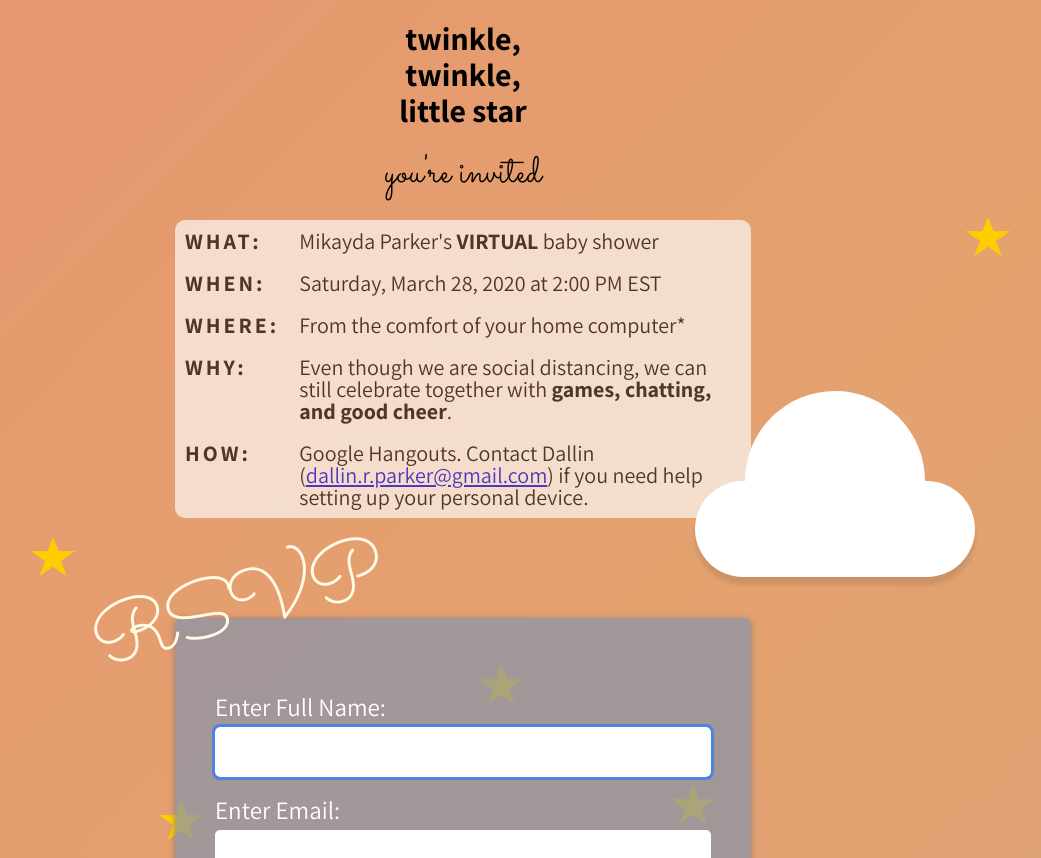
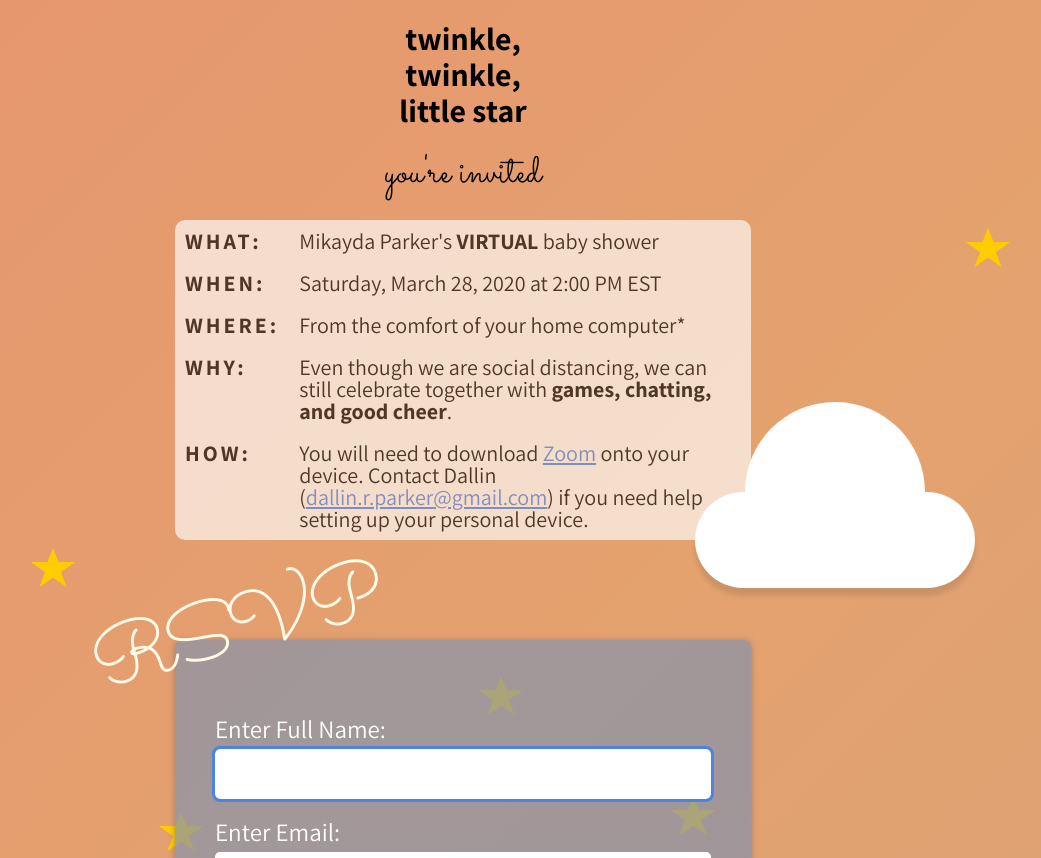
Before and after one commit to dallin-r-parker/babyshower-fe, a React (Create React App) app: page / in a window 1280 px wide. Shown: the top 858 px of the page, without its empty margins (177-1218 px from the left). Built offline with nearby package versions, Linux system fonts and the light colour scheme; no server answers.

Commit message:
change to zoom; change anchor tag color

```diff
--- a/src/components/Heading/index.tsx
+++ b/src/components/Heading/index.tsx
@@ -107,7 +107,11 @@ export const Heading: React.FC = (): JSX.Element => (
       <tr>
         <th>HOW:</th>
         <td>
-          Google Hangouts. Contact Dallin (
+          You will need to download{' '}
+          <a target="_blank" rel="noopener noreferrer" href="https://zoom.us/download">
+            Zoom
+          </a>{' '}
+          onto your device. Contact Dallin (
           <a href="mailto: dallin.r.parker@gmail.com">dallin.r.parker@gmail.com</a>) if you need help setting
           up your personal device.
         </td>
--- a/src/components/Registry/index.tsx
+++ b/src/components/Registry/index.tsx
@@ -14,7 +14,7 @@ export const Registry: React.FC = (): JSX.Element => (
       are registered here:
       <br />
       <br />
-      <a href="https://www.babylist.com/baby-reg-mikayda" target="blank">
+      <a href="https://www.babylist.com/baby-reg-mikayda" target="_blank" rel="noopener noreferrer">
         <img
           alt=""
           height="30"
--- a/src/theme/globalStyles/index.ts
+++ b/src/theme/globalStyles/index.ts
@@ -64,5 +64,8 @@ export const GlobalStyles = createGlobalStyle`
     font-family: inherit;
   }
 
+  a{
+    color: #4d84e2;
+  }
 
 `;
```
